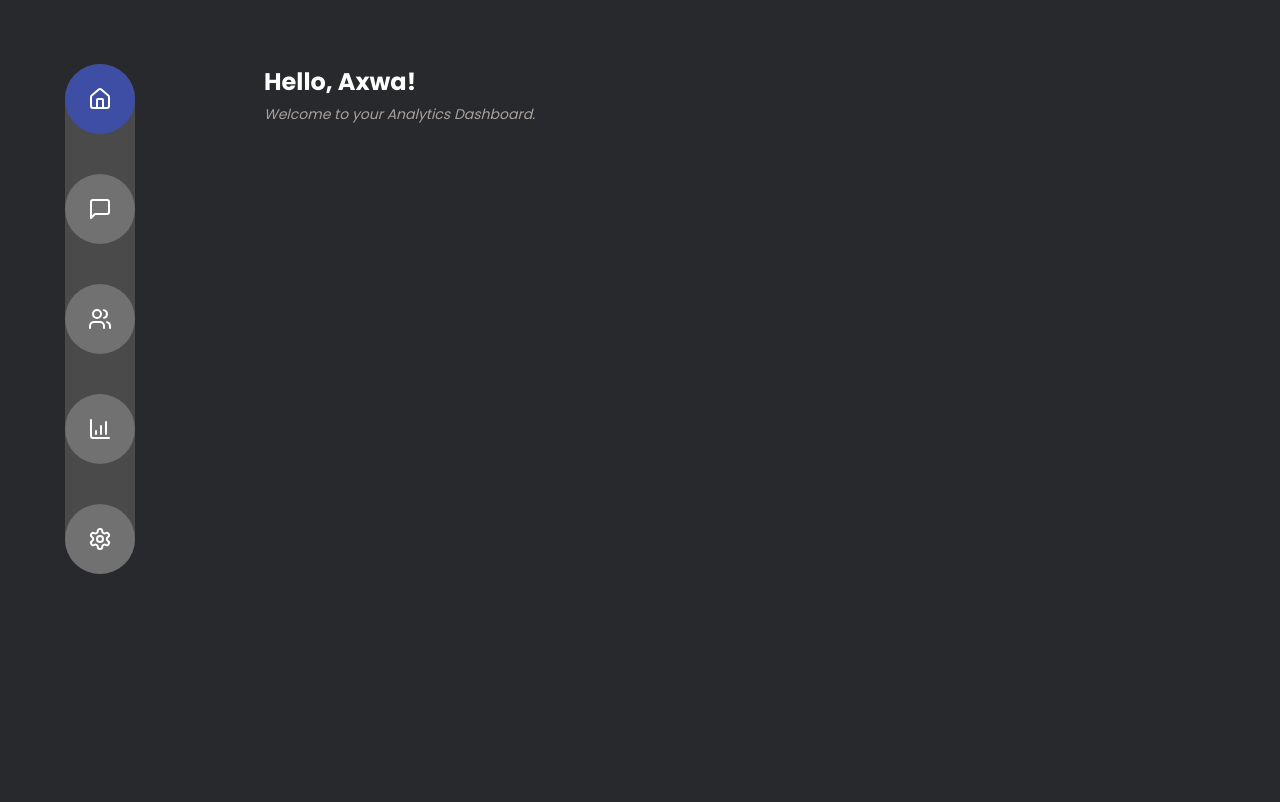
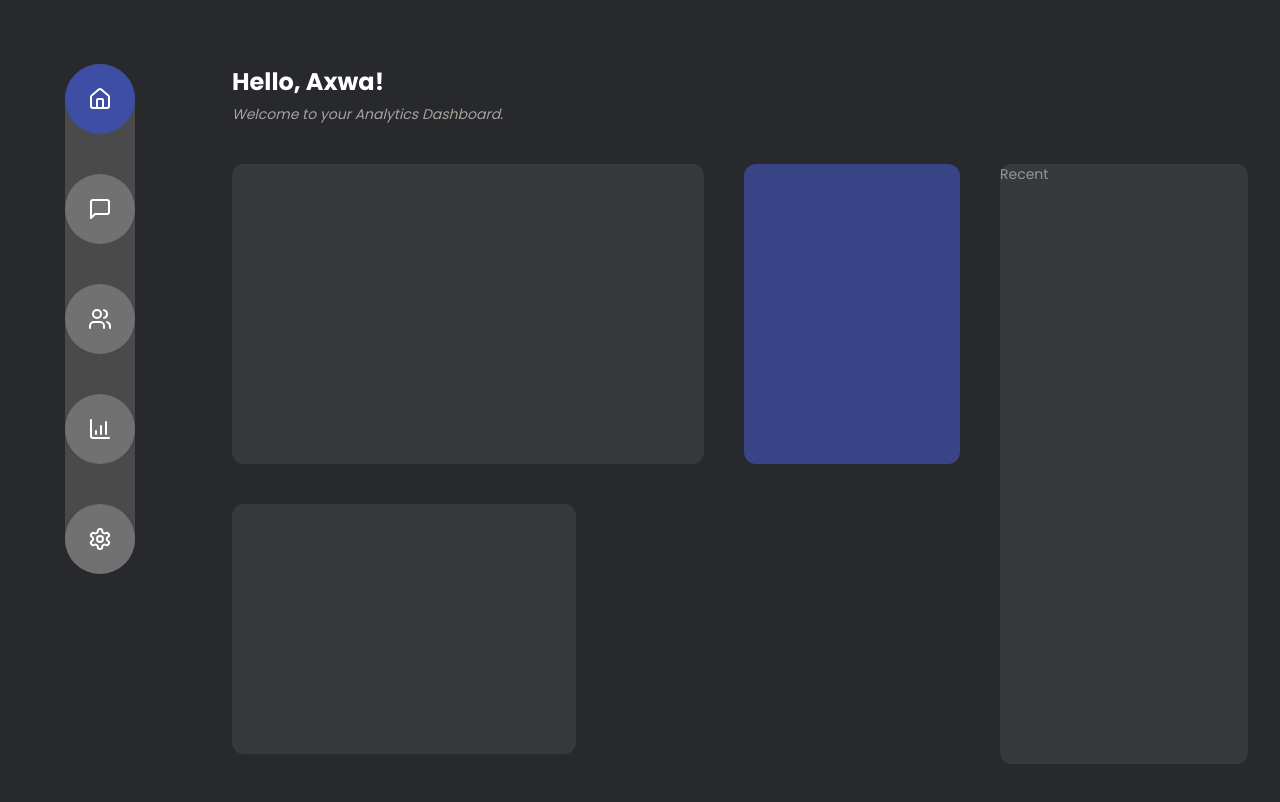
Before and after one commit to naufudge/policy-debunker, a Next.js app: page / in a window 1280 px wide. Shown: the top 802 px of the page. Built offline with nearby package versions, Linux system fonts and the light colour scheme.

Commit message:
dashboard home page layout updated

```diff
--- a/app/page.tsx
+++ b/app/page.tsx
@@ -1,13 +1,37 @@
+import Recent from "@/components/home/recent";
 
 export default function Home() {
   return (
-    <div className="font-poppins">
+    <div className="font-poppins flex flex-col gap-10">
       <div>
         <h1 className="font-bold text-[1.5rem] text-white">Hello, Axwa!</h1>
         <div className="text-sm text-stone-400 mt-1 italic">
           Welcome to your Analytics Dashboard.
         </div>
       </div>
+
+      <div className="text-white grid grid-cols-11 gap-6 xl:gap-10 h-screen">
+        <div className="col-span-8 grid grid-cols-6 gap-6 xl:gap-10 h-fit">
+          <div className="bg-[#4a4a4a] rounded-xl h-[300px] opacity-50 col-span-4">
+
+          </div>
+
+          <div className="bg-[#3E4EA5] rounded-xl h-[300px] opacity-75 col-span-2">
+
+          </div>
+
+          <div className="bg-[#4a4a4a] rounded-xl h-[250px] opacity-50 col-span-3">
+
+          </div>
+        </div>
+
+        <div className="col-span-3 h-full">
+          <div className="bg-[#4a4a4a] rounded-xl h-[600px] opacity-50 col-span-4">
+            <Recent />
+          </div>
+
+        </div>
+      </div>
     </div>
   );
 }
--- a/components/MainLayout.tsx
+++ b/components/MainLayout.tsx
@@ -27,7 +27,6 @@ const SideBarLinsk = [
 ];
 
 const MainLayout: React.FC<Props> = ({ children }) => {
-    const [currentPage, setCurrentPage] = useState("")
   const router = useRouter();
   const { activeItem, setActiveItem } = useSidebar()
 
@@ -58,7 +57,7 @@ const MainLayout: React.FC<Props> = ({ children }) => {
 
         </div>
       </Sider>
-      <Content className="p-16">
+      <Content className="px-8 py-16">
 
         {children}
       </Content>
--- /dev/null
+++ b/components/home/recent.tsx
@@ -0,0 +1,11 @@
+import React from 'react'
+
+const Recent = () => {
+  return (
+    <div>
+        <h1>Recent</h1>
+    </div>
+  )
+}
+
+export default Recent
```
Also changed, not shown: public/brush.png (added).
